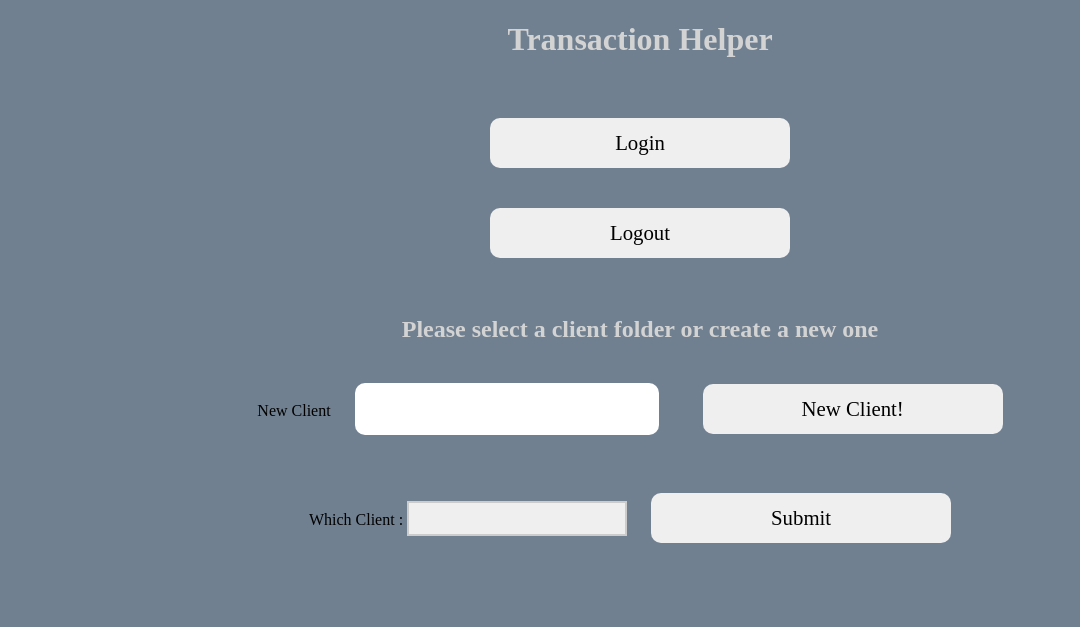
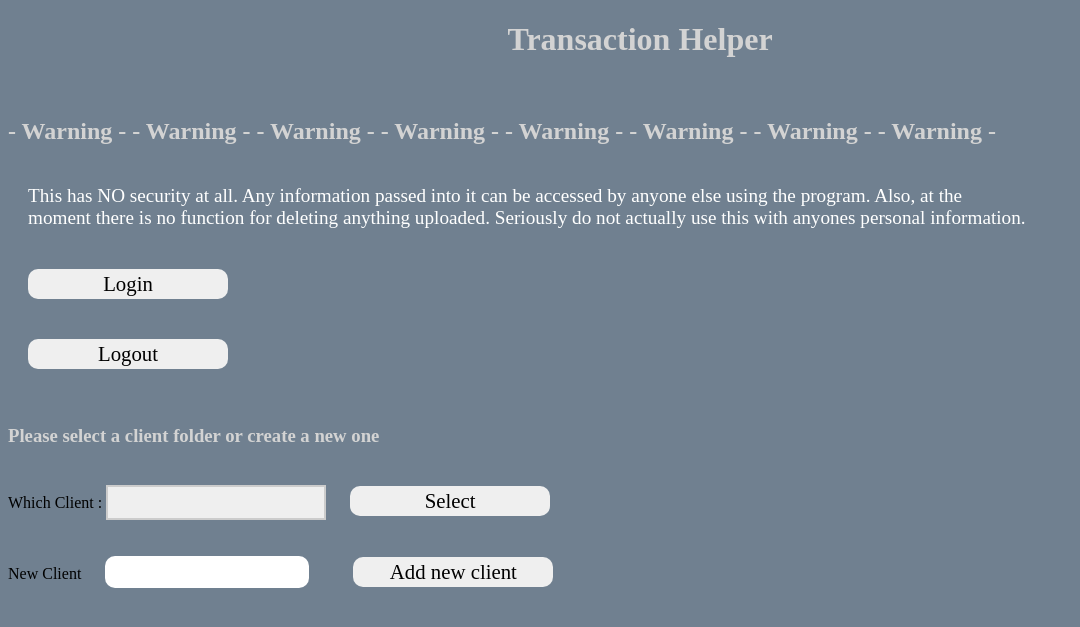
Before and after one commit to UndeadTokenArt/TransactionHelper, a Flask app: page / in a window 1280 px wide. Shown: the top 627 px of the page, without its empty margins (0-1080 px from the left). Run offline with Flask 2, Linux system fonts and the light colour scheme; lists and menus that the app fills with data are empty.

Commit message:
added comments, did some house keeping, added Warning message

```diff
--- a/main.py
+++ b/main.py
@@ -1,7 +1,6 @@
 import re
 import os
 import ast
-
 
 #this should be the way that we keep track of things in the transaction.
 class Transaction:
@@ -67,19 +66,6 @@ def get_values(form_data):
     return None
 
 
-# Function should save a document, and return the path and filename
-'''def write_paired_list(path, data, client_name):
-    # Write the modified content to the new file
-    new_dir = f'documents/{client_name}/data/'
-
-    os.makedirs(new_dir, exist_ok=True)
-
-    my_dir = f'{new_dir}{client_name}.txt'
-
-    with open(my_dir, 'w') as f:
-        f.write(str(data))
-
-    return my_dir'''
 
 def write_paired_list(path, data, client_name):
     # Read the existing data from the file
@@ -126,7 +112,7 @@ def check_for_match(my_list, dict_path):
             new_dict[key] = value
     return new_dict
 
-
+# gathers the list of files inside the documents/{clients_name}/ directory and returns a list of the files
 def get_docs_list(clients_name):
     folder_path = f'documents/{clients_name}/'
     base_path = 'documents/'
@@ -135,6 +121,7 @@ def get_docs_list(clients_name):
     doc_list.extend(base_list)
     return doc_list
 
+# gets a list of the folders inside documents directory - the folders should have the name of a client
 def client_list(new_dir = 'New Client'):
     folder_path = 'documents'
     folder_list = [f.name for f in os.scandir(folder_path) if f.is_dir()]
--- a/static/css/main.css
+++ b/static/css/main.css
@@ -1,8 +1,9 @@
 body {
-    text-align: center;
+    text-align: left;
     background-color: SlateGrey;
 }
 h1 {
+    text-align: center;
     color: lightgray;
 }
 h2 {
@@ -25,9 +26,9 @@ img {
     width: 250px;
 }
 input {
-  width: 300px;
+  width: 200px;
   margin: 20px 20px;
-  height: 50px;
+  height: 30px;
   border: none;
   border-radius: 10px;
   font-family: Shanti;
--- a/templates/index.html
+++ b/templates/index.html
@@ -8,6 +8,12 @@
 <body>
     <h1>Transaction Helper</h1>
     <br>
+    <h2>    - Warning -  - Warning -   - Warning -   - Warning -   - Warning -   - Warning -   - Warning -   - Warning -
+    </h2>
+    <p>    This has NO security at all. Any information passed into it can be accessed by anyone else using the program.
+        Also, at the moment there is no function for deleting anything uploaded. Seriously do not actually use this
+        with anyones personal information.
+    </p>
 
     <form action="login" method="GET">
         <input type="submit" value="Login">
@@ -16,13 +22,7 @@
         <input type="submit" value="Logout">
     </form>
 <br>
-<h2> Please select a client folder or create a new one</h2>
-    <form action="new_client" method="POST">
-        <label for="new_client">New Client</label>
-        <input type="text" id="new_client_name" name="new_client_name">
-        <input type="submit" value="New Client!">
-    </form>
-<br>
+<h3> Please select a client folder or create a new one</h3>
     <form action="client_tools" method="POST">
         <lable for="client">Which Client : </lable>
         <select id="client_name" name="client_name">
@@ -30,8 +30,12 @@
             <option value="{{ name }}">{{ name }}</option>
             {% endfor %}
         </select>
-        <input type="submit" value="Submit" id="WR_step2">
+        <input type="submit" value="Select" id="WR_step2">
     </form>
-
+    <form action="new_client" method="POST">
+        <label for="new_client">New Client</label>
+        <input type="text" id="new_client_name" name="new_client_name">
+        <input type="submit" value="Add new client">
+    </form>
 </body>
 </html>
```
Also changed, not shown: app.py (+29 -5 lines).
